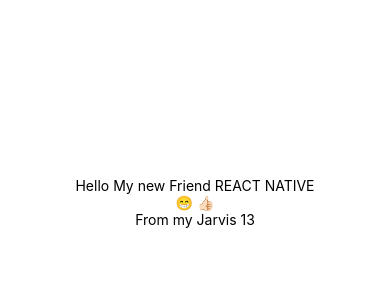
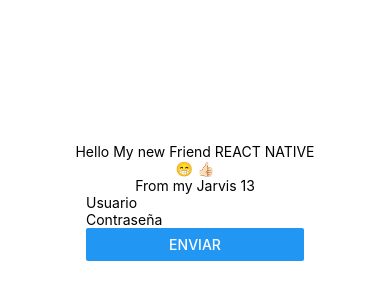
Before and after one commit to pacool84/Curso-de-Introduccion-a-REACT-Native, a React Native app: screen / in a window 390 px wide. Shown: the part 220-520 px from the top of the page. Built offline with nearby package versions, Linux system fonts and the light colour scheme.

Commit message:
[ADD] My first React Native Component

```diff
--- a/App.js
+++ b/App.js
@@ -1,5 +1,6 @@
 import { StatusBar } from "expo-status-bar";
 import { StyleSheet, Text, View } from "react-native";
+import LoginForm from "./src/components/LoginForm";
 
 export default function App() {
   return (
@@ -7,6 +8,7 @@
       <Text>Hello My new Friend REACT NATIVE</Text>
       <Text>😁 👍🏻</Text>
       <Text>From my Jarvis 13</Text>
+      <LoginForm />
       <StatusBar style="auto" />
     </View>
   );
--- /dev/null
+++ b/src/components/LoginForm.js
@@ -0,0 +1,17 @@
+import React from "react";
+import { View, Text, TextInput, Button } from "react-native";
+
+function LoginForm() {
+  return (
+    <View>
+      <TextInput placeholder="Usuario" />
+      <TextInput placeholder="Contraseña" />
+      <Button
+        title="Enviar"
+        onPress={() => console.log("Enviando informacion")}
+      />
+    </View>
+  );
+}
+
+export default LoginForm;
```
